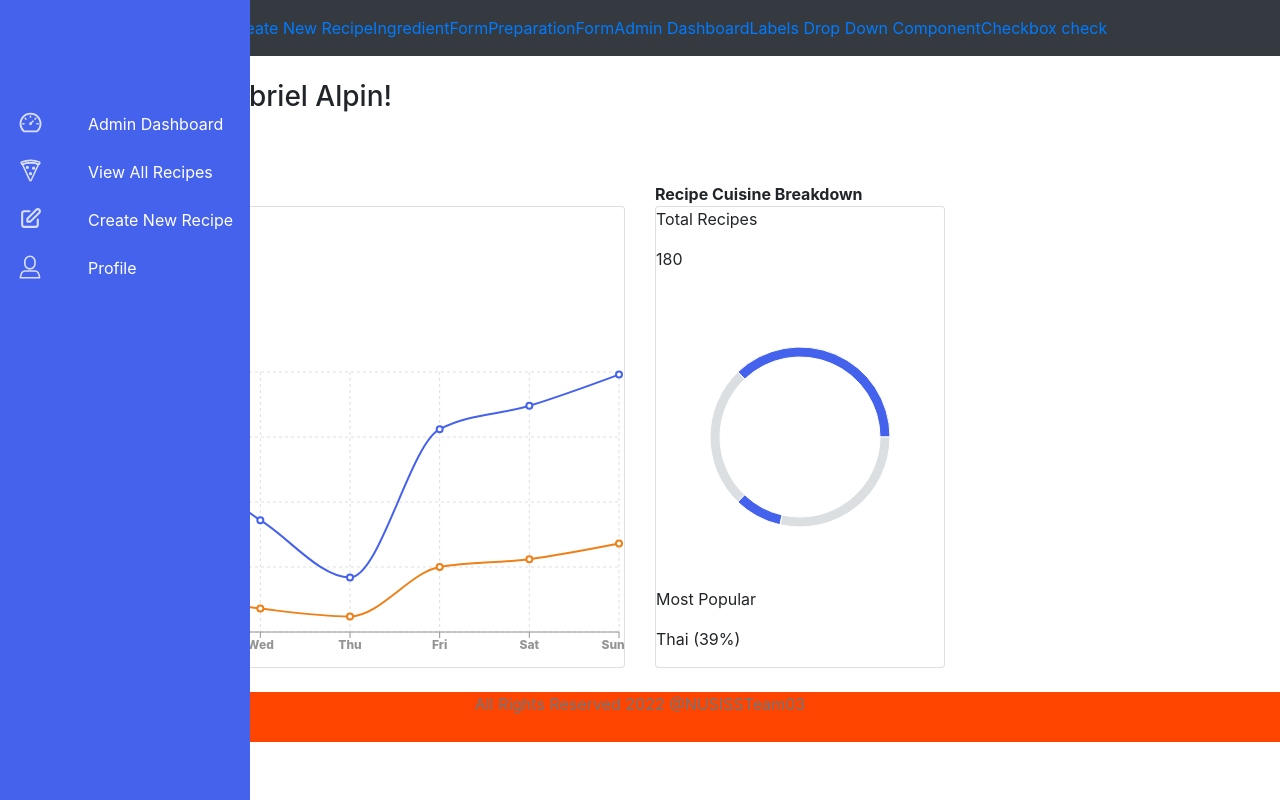
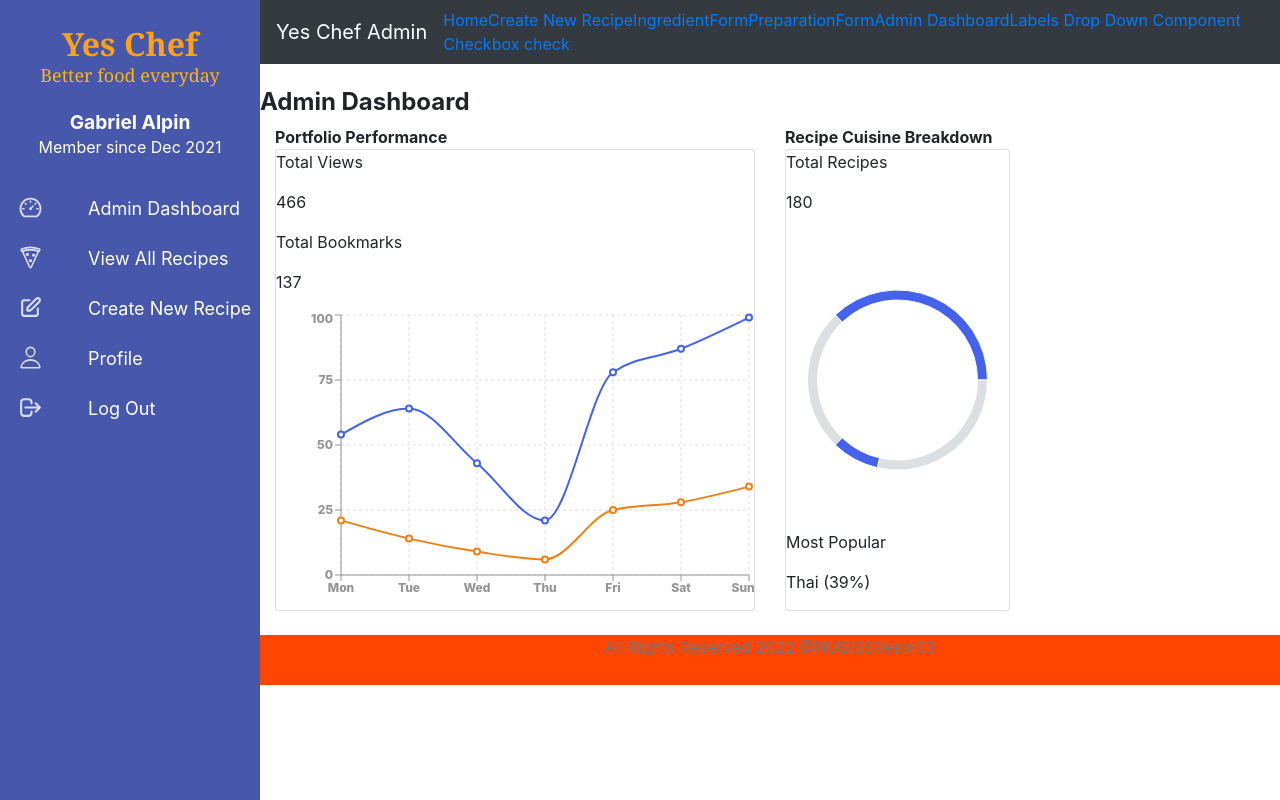
Before and after one commit to ChuaShuErn/YesChefAdminReact, a React (Create React App) app: page /adminDashboard in a window 1280 px wide. Built offline with nearby package versions, Linux system fonts and the light colour scheme.

Commit message:
provide left menubar to all pages via app.tsx

```diff
--- a/src/App.tsx
+++ b/src/App.tsx
@@ -11,11 +11,16 @@ import PreparationStepsForm from './components/PreparationStepsForm';
 import AdminDashboard from './components/AdminDashboard';
 import LabelsDropDownForm from './components/DifficultyDropDownForm';
 import CuisineTypeCheckboxForm from './components/TypeCheckboxForm';
+import MenuBar from './components/menubar/MenuBar';
+
 
 export default function App() {
   return (
     <BrowserRouter>
 
+    <div className='mainblock'>
+
+      <MenuBar/>
       <HeaderComponent />
       <br />
       <Routes>
@@ -32,7 +37,7 @@ export default function App() {
       <br />
 
       <FooterComponent />
-
+</div>
     </BrowserRouter>
 
   )
--- a/src/components/AdminDashboard.tsx
+++ b/src/components/AdminDashboard.tsx
@@ -3,6 +3,7 @@ import ExampleLineChart from './dashboard/LineChartDemo';
 import ExamplePieChart from './dashboard/PieChartDemo';
 import LeftMenuBar from './menubar/MenuBar';
 import Dashboard from './dashboard/Dashboard';
+
 
 export default function AdminDashboard() {
   return (
@@ -11,17 +12,12 @@ export default function AdminDashboard() {
 
 
     <div>
-
-      <h3> Welcome, Chef Gabriel Alpin! </h3>
-
-      <br/>
-
-      <h4> <strong>Recipe Portfolio </strong>  </h4>
-
-      <Dashboard/>
-
       <LeftMenuBar/>
 
+
+        <h4> <strong>Admin Dashboard </strong>  </h4>
+
+        <Dashboard/>
 
 
     </div>
--- a/src/components/dashboard/Dashboard.js
+++ b/src/components/dashboard/Dashboard.js
@@ -18,7 +18,7 @@ export default class Dashboard extends Component {
                       <Row>
 
                           <Col sm="12" md="12" lg="6">
-                              <strong>Ouput Performance Analytics</strong>
+                              <strong>Portfolio Performance</strong>
 
                               <div className="card linechart">
                                   <div className="card-mid">
--- a/src/components/menubar/MenuBar.js
+++ b/src/components/menubar/MenuBar.js
@@ -2,9 +2,8 @@ import React from 'react';
 import { Link} from 'react-router-dom';
 import { Nav, NavItem, Collapse} from 'reactstrap';
 
-import { FontAwesomeIcon } from '@fortawesome/react-fontawesome'
-import { IoPizzaOutline } from 'react-icons/io5';
-import { HiOutlinePencilAlt } from "react-icons/hi";
+import { IoPizzaOutline, IoPersonOutline } from 'react-icons/io5';
+import { HiOutlinePencilAlt, HiOutlineLogout} from "react-icons/hi";
 import { AiOutlineDashboard } from "react-icons/ai";
 
 import DashboardIcon from './DashboardIcon';
@@ -21,6 +20,24 @@ export default class MenuBar extends React.Component {
 
     return (
       <div className={this.props.collapsed? 'sidenav-container collapsed': 'sidenav-container'}>
+
+
+      <div className="usernav">
+          <Link to="/">
+            <div className="page-title">Yes Chef</div>
+            <div className="page-subtitle">Better food everyday</div>
+            </Link>
+        </div>
+
+
+        <div className="usernav">
+          <Link to="/profile">
+            <div className="nav-item-title">Gabriel Alpin</div>
+            <div className="nav-item-subtitle">Member since Dec 2021</div>
+            </Link>
+        </div>
+
+
 
         <div className="sidenav">
 
@@ -54,12 +71,25 @@ export default class MenuBar extends React.Component {
             </Link>
             </NavItem>
 
+
+
           <NavItem>
             <Link to="/profile">
               <div className="md-icon">
-                <ProfileIcon strokeColor="#ffffff"/>
+                <IoPersonOutline size = {25} style={{strokeWidth: "10"}}/>
               </div>
               Profile
+            </Link>
+          </NavItem>
+
+
+
+          <NavItem>
+            <Link to="/logout">
+              <div className="md-icon">
+                <HiOutlineLogout size = {25}/>
+              </div>
+              Log Out
             </Link>
           </NavItem>
 
--- a/src/index.tsx
+++ b/src/index.tsx
@@ -6,6 +6,7 @@ import reportWebVitals from './reportWebVitals';
 
 
 import './styles/menubar.css'
+import './styles/dashboardpage.css'
 
 ReactDOM.render(
   <React.StrictMode>
--- /dev/null
+++ b/src/styles/dashboardpage.css
@@ -0,0 +1,3 @@
+.mainblock {
+  margin-left: 260px;
+}
--- a/src/styles/menubar.css
+++ b/src/styles/menubar.css
@@ -3,35 +3,36 @@
   position: fixed;
   height: 100%;
   max-height: 100%;
-  background-color: #4562ec;
+  background-color: #4657ac;
   overflow: hidden;
   transition: all 1s;
   top: 0;
   bottom: 0;
   left: 0;
-  width: 250px;
+  width: 260px;
   z-index: 10;
 }
 
 .sidenav {
   position: relative;
-  top: 100px;
-  width: 250px;
+  top: 25px;
+  width: 260px;
 }
 
 .sidenav a {
   color: #fff;
   text-decoration: none;
+  font-size: large;
 }
 
 .sidenav-container li.nav-item {
-  height: 48px;
-  line-height: 48px;
+  height: 50px;
+  line-height: 50px;
 }
 
 .sidenav-container li.nav-item:hover,
 .sidenav-container li.nav-item.active {
-  background-color: #2945a8;
+  background-color: #242f67;
 }
 
 .md-icon {
@@ -65,10 +66,9 @@
 .nav-top {
   display: flex;
   position: relative;
-  top: 0;
+  top: 10%;
   height: 200px;
-  width: 250px;
-  display: flex;
+  width: 260px;
 }
 
 .nav-bottom {
@@ -84,3 +84,50 @@
   background-color: #2945a8;
   border-color: #2945a8;
 }
+
+.usernav {
+  width: 260px;
+  text-align: center;
+  margin-top: 20px;
+}
+
+.nav-item-title {
+  display: inline-block;
+  width: 260px;
+  color: #fff;
+  font-size: larger;
+  font-weight: bold;
+  text-align: center;
+  height: 24px;
+}
+
+.nav-item-subtitle {
+  display: inline-block;
+  width: 260px;
+  color: #fff;
+  font-weight: normal;
+  text-align: center;
+  height: 24px;
+}
+
+.page-title {
+  display: inline-block;
+  width: 260px;
+  color: rgb(255, 161, 20);
+  font-size: xx-large;
+  font-weight: bold;
+  text-align: center;
+  height: 24px;
+  font-family: Georgia;
+}
+
+.page-subtitle {
+  display: inline-block;
+  width: 260px;
+  color: rgb(255, 180, 20);
+  font-size: large;
+  font-weight: normal;
+  text-align: center;
+  height: 24px;
+  font-family: Georgia;
+}
```
